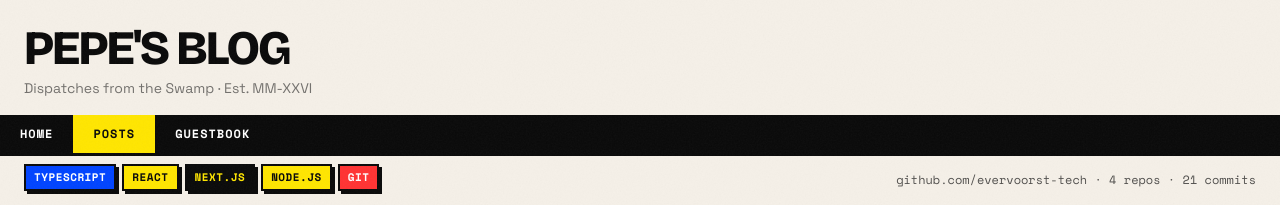
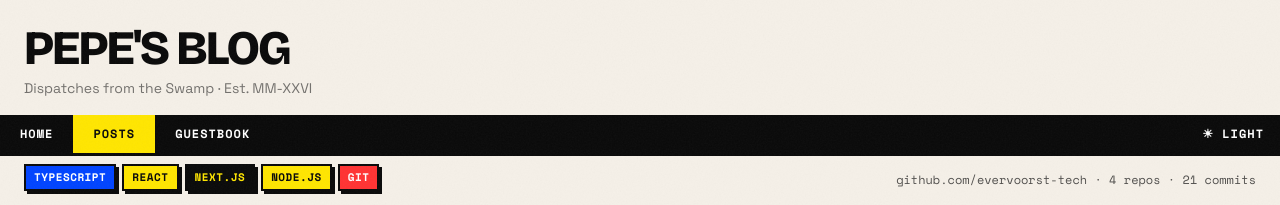
Before and after one commit to evervoorst-tech/Pepe-The-Blog, a Next.js app: page /blog in a window 1280 px wide. Shown: the top 205 px of the page. Built offline with nearby package versions, Linux system fonts and the light colour scheme.

Commit message:
added light and dark theme

```diff
--- a/app/globals.css
+++ b/app/globals.css
@@ -7,6 +7,17 @@
   --accent-yellow: #FFE600;
   --accent-red: #FF3333;
   --accent-blue: #0044FF;
+  --code-bg: #e8e3d8;
+}
+
+[data-theme="dark"] {
+  --bg: #111109;
+  --surface: #1d1d12;
+  --ink: #ede8dc;
+  --accent-yellow: #FFE600;
+  --accent-red: #FF3333;
+  --accent-blue: #4d7fff;
+  --code-bg: #2a2a1a;
 }
 
 @theme inline {
@@ -204,13 +215,13 @@ h3 {
 .prose code {
   font-family: var(--font-space-mono), monospace;
   font-size: 0.875em;
-  background: #e8e3d8;
+  background: var(--code-bg);
   border: 1.5px solid var(--ink);
   padding: 1px 5px;
 }
 
 .prose pre {
-  background: #e8e3d8;
+  background: var(--code-bg);
   border: 2px solid var(--ink);
   box-shadow: 3px 3px 0 var(--ink);
   padding: 14px 16px;
--- a/app/layout.tsx
+++ b/app/layout.tsx
@@ -38,7 +38,15 @@ export default function RootLayout({
     <html
       lang="en"
       className={`${bricolage.variable} ${spaceGrotesk.variable} ${spaceMono.variable}`}
+      suppressHydrationWarning
     >
+      <head>
+        <script
+          dangerouslySetInnerHTML={{
+            __html: `try{var t=localStorage.getItem('theme')||(window.matchMedia('(prefers-color-scheme: dark)').matches?'dark':'light');document.documentElement.setAttribute('data-theme',t);}catch(e){}`,
+          }}
+        />
+      </head>
       <body>
         {children}
         {/* Film grain overlay */}
--- a/components/layout/NavBar.tsx
+++ b/components/layout/NavBar.tsx
@@ -2,6 +2,7 @@
 
 import Link from "next/link";
 import { usePathname } from "next/navigation";
+import ThemeToggle from "./ThemeToggle";
 
 const NAV = [
   { label: "HOME", href: "/" },
@@ -13,7 +14,7 @@ export default function NavBar() {
   const pathname = usePathname();
 
   return (
-    <nav style={{ background: "var(--ink)", display: "flex" }}>
+    <nav style={{ background: "var(--ink)", display: "flex", alignItems: "center" }}>
       {NAV.map((item) => {
         const isActive =
           item.href === "/" ? pathname === "/" : pathname.startsWith(item.href);
@@ -38,6 +39,8 @@ export default function NavBar() {
           </Link>
         );
       })}
+      <div style={{ flex: 1 }} />
+      <ThemeToggle />
     </nav>
   );
 }
--- /dev/null
+++ b/components/layout/ThemeToggle.tsx
@@ -0,0 +1,45 @@
+"use client";
+
+import { useEffect, useState } from "react";
+
+export default function ThemeToggle() {
+  const [dark, setDark] = useState(false);
+
+  useEffect(() => {
+    const stored = localStorage.getItem("theme");
+    const prefersDark = window.matchMedia("(prefers-color-scheme: dark)").matches;
+    const isDark = stored ? stored === "dark" : prefersDark;
+    setDark(isDark);
+  }, []);
+
+  function toggle() {
+    const next = !dark;
+    setDark(next);
+    document.documentElement.setAttribute("data-theme", next ? "dark" : "light");
+    localStorage.setItem("theme", next ? "dark" : "light");
+  }
+
+  return (
+    <button
+      onClick={toggle}
+      aria-label={dark ? "Switch to light mode" : "Switch to dark mode"}
+      style={{
+        fontFamily: "var(--font-space-mono), monospace",
+        fontSize: 12,
+        fontWeight: 700,
+        padding: "10px 16px",
+        background: "transparent",
+        color: "#ffffff",
+        border: "none",
+        cursor: "pointer",
+        textTransform: "uppercase",
+        letterSpacing: 1,
+        display: "inline-flex",
+        alignItems: "center",
+        gap: 6,
+      }}
+    >
+      {dark ? "◑ DARK" : "☀ LIGHT"}
+    </button>
+  );
+}
```
